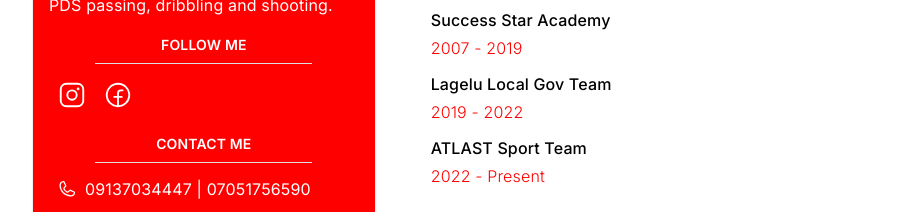
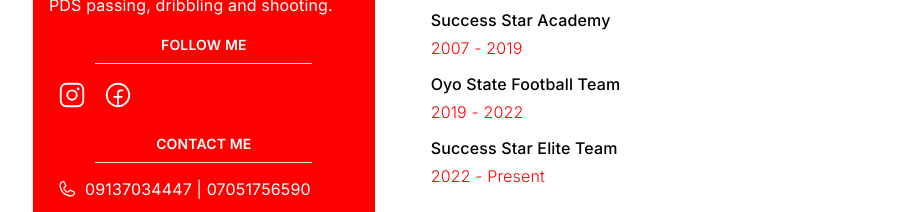
Before and after one commit to Starisblack/okunlola-bio, a React (Vite) app: page / in a window 1280 px wide. Shown: the part 342-554 px from the top of the page, without its empty margins (197-1105 px from the left). Built offline with nearby package versions, Linux system fonts and the light colour scheme.

Commit message:
experience page updated

```diff
--- a/src/components/FootballBio/FootballExperience.jsx
+++ b/src/components/FootballBio/FootballExperience.jsx
@@ -20,11 +20,11 @@
             <Typography sx={{color: "red"}} fontWeight={300} variant="subtitle1">2007 - 2019</Typography>
           </Stack>
           <Stack>
-            <Typography fontWeight={500} variant="subtitle1">Lagelu Local Gov Team</Typography>
+            <Typography fontWeight={500} variant="subtitle1">Oyo State Football Team</Typography>
             <Typography sx={{color: "red"}} fontWeight={300} variant="subtitle1">2019 - 2022</Typography>
           </Stack>
           <Stack>
-            <Typography fontWeight={500} variant="subtitle1">ATLAST Sport Team</Typography>
+            <Typography fontWeight={500} variant="subtitle1">Success Star Elite Team</Typography>
             <Typography sx={{color: "red"}} fontWeight={300} variant="subtitle1">2022 - Present</Typography>
           </Stack>
         </Stack>
```
